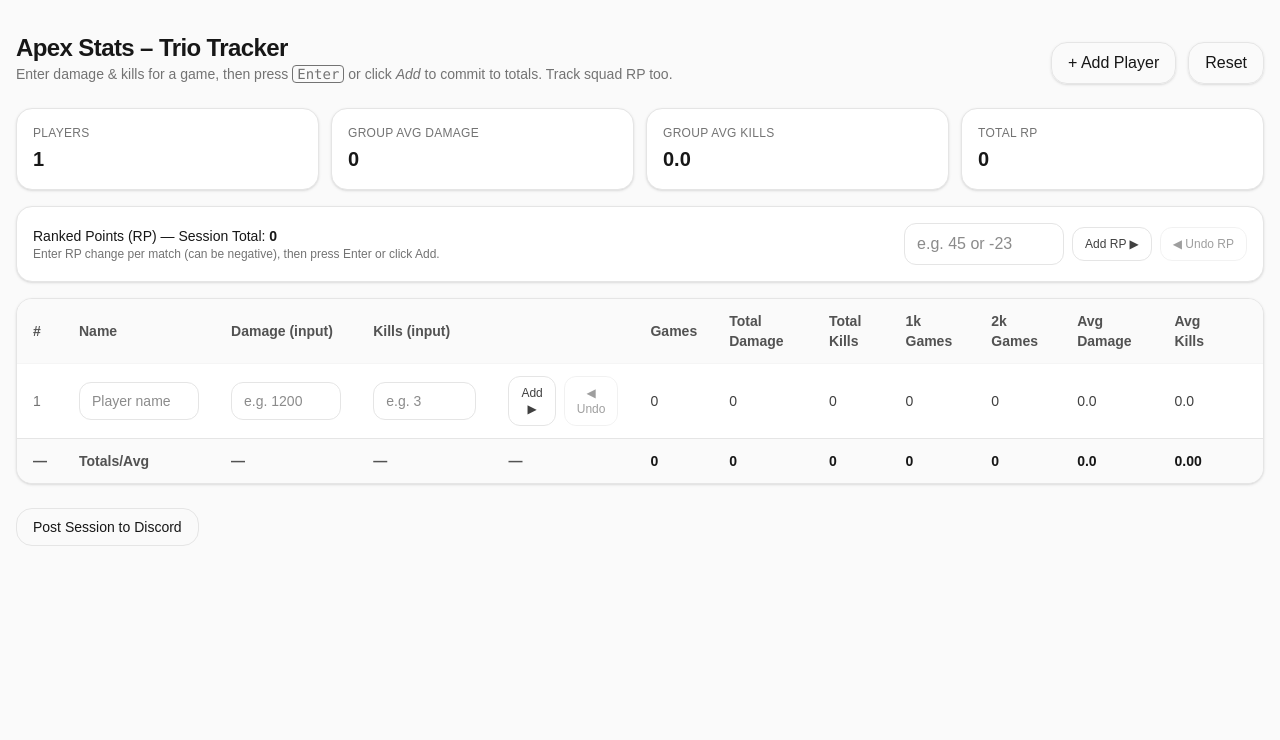
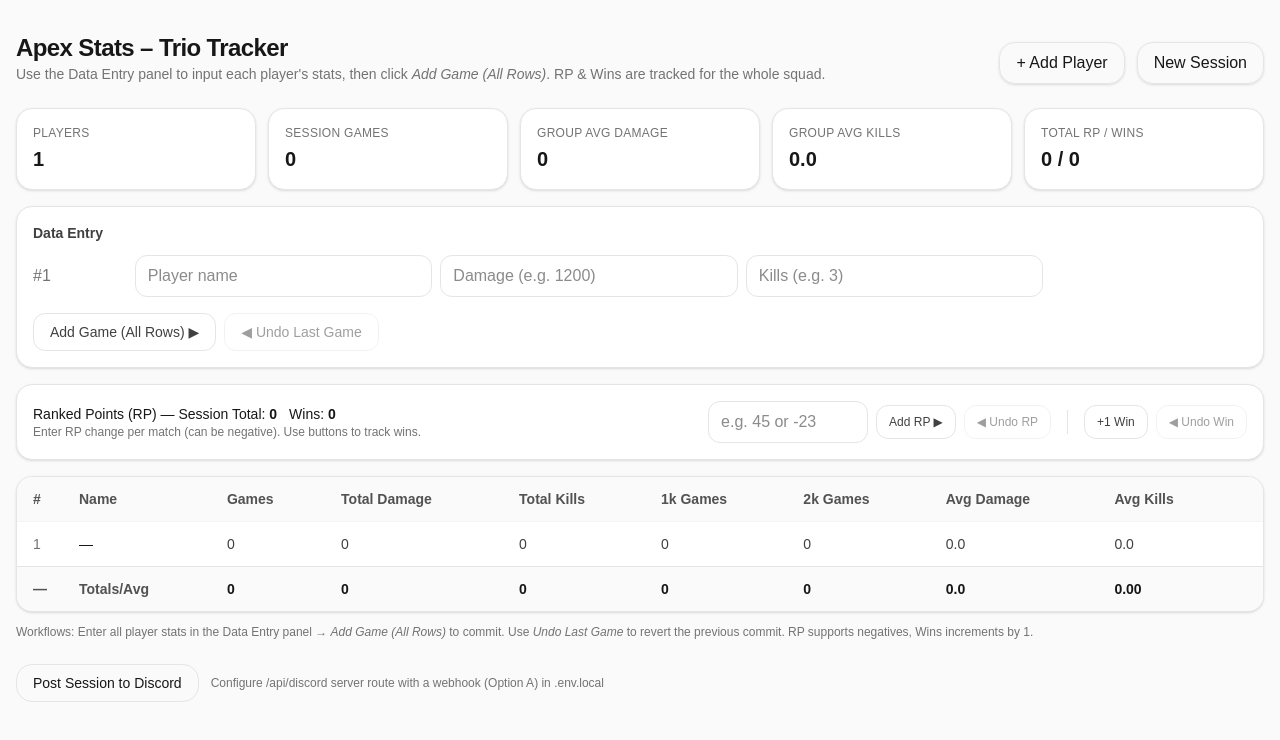
Before and after one commit to codewithsrobins1/apex-trio-tracker, a Next.js app: page / in a window 1280 px wide. Shown: the top 740 px of the page. Built offline with nearby package versions, Linux system fonts and the light colour scheme.

Commit message:
update for single add and multiple sections

```diff
--- a/src/app/page.tsx
+++ b/src/app/page.tsx
@@ -9,12 +9,16 @@
     name: string;
     damageInput: string;
     killsInput: string;
-    games: number;
+    games: number; // per-player games (increments with global Add Game)
     totalDamage: number;
     totalKills: number;
     oneKGames: number; // >= 1000 dmg
     twoKGames: number; // >= 2000 dmg
-    history: GameEntry[];
+    history: GameEntry[]; // individual history (still used by global undo)
+  };
+
+  type GameFrame = {
+    entries: { id: string; entry: GameEntry }[]; // one entry per player for a single match
   };
 
   const makeNewPlayer = (): Player => ({
@@ -32,10 +36,18 @@
 
   const [players, setPlayers] = useState<Player[]>([makeNewPlayer()]);
 
+  // Session-level trackers
+  const [sessionGames, setSessionGames] = useState<number>(0);
+  const [gameHistory, setGameHistory] = useState<GameFrame[]>([]); // for global undo
+
   // Group RP (ranked points) for the whole squad this session
   const [rpInput, setRpInput] = useState<string>("");
   const [totalRP, setTotalRP] = useState<number>(0);
   const [rpHistory, setRpHistory] = useState<number[]>([]);
+
+  // Wins tracker (group-wide)
+  const [wins, setWins] = useState<number>(0);
+  const [winsHistory, setWinsHistory] = useState<number[]>([]);
 
   const MAX_PLAYERS = 3;
 
@@ -52,54 +64,61 @@
     setPlayers((prev) => prev.map((pl) => (pl.id === id ? { ...pl, [field]: value } : pl)));
   };
 
-  // Commit one player's current inputs to their totals (Enter key or Add button)
-  const commitCurrentGame = (id: string) => {
+  // ===== Global Add / Undo (applies to everyone) =====
+  const addGameAll = () => {
+    // Determine if at least one player's inputs are provided; otherwise ignore
+    const anyProvided = players.some((p) => (p.damageInput ?? "") !== "" || (p.killsInput ?? "") !== "");
+    if (!anyProvided) return;
+
+    const frame: GameFrame = { entries: [] };
     setPlayers((prev) =>
       prev.map((pl) => {
-        if (pl.id !== id) return pl;
-        const dmg = Number(pl.damageInput);
-        const k = Number(pl.killsInput);
-        const validDmg = Number.isFinite(dmg) && dmg >= 0 ? dmg : 0;
-        const validKills = Number.isFinite(k) && k >= 0 ? k : 0;
-        // If both inputs are empty/NaN, do nothing
-        if ((pl.damageInput ?? "") === "" && (pl.killsInput ?? "") === "") return pl;
-        const entry: GameEntry = { damage: validDmg, kills: validKills };
+        const dmgRaw = Number(pl.damageInput);
+        const kRaw = Number(pl.killsInput);
+        const dmg = Number.isFinite(dmgRaw) && dmgRaw >= 0 ? dmgRaw : 0;
+        const k = Number.isFinite(kRaw) && kRaw >= 0 ? kRaw : 0;
+        frame.entries.push({ id: pl.id, entry: { damage: dmg, kills: k } });
         return {
           ...pl,
           games: pl.games + 1,
-          totalDamage: pl.totalDamage + validDmg,
-          totalKills: pl.totalKills + validKills,
-          oneKGames: pl.oneKGames + (validDmg >= 1000 ? 1 : 0),
-          twoKGames: pl.twoKGames + (validDmg >= 2000 ? 1 : 0),
+          totalDamage: pl.totalDamage + dmg,
+          totalKills: pl.totalKills + k,
+          oneKGames: pl.oneKGames + (dmg >= 1000 ? 1 : 0),
+          twoKGames: pl.twoKGames + (dmg >= 2000 ? 1 : 0),
           damageInput: "",
           killsInput: "",
-          history: [...pl.history, entry],
+          history: [...pl.history, { damage: dmg, kills: k }],
         };
       })
     );
+    setSessionGames((g) => g + 1);
+    setGameHistory((h) => [...h, frame]);
   };
 
-  // Undo the last committed game for a player
-  const undoLastGame = (id: string) => {
+  const undoGameAll = () => {
+    if (gameHistory.length === 0) return;
+    const last = gameHistory[gameHistory.length - 1];
     setPlayers((prev) =>
       prev.map((pl) => {
-        if (pl.id !== id) return pl;
-        if (pl.history.length === 0) return pl;
-        const last = pl.history[pl.history.length - 1];
+        const found = last.entries.find((e) => e.id === pl.id);
+        if (!found) return pl;
+        const { damage, kills } = found.entry;
         return {
           ...pl,
           games: Math.max(0, pl.games - 1),
-          totalDamage: Math.max(0, pl.totalDamage - last.damage),
-          totalKills: Math.max(0, pl.totalKills - last.kills),
-          oneKGames: Math.max(0, pl.oneKGames - (last.damage >= 1000 ? 1 : 0)),
-          twoKGames: Math.max(0, pl.twoKGames - (last.damage >= 2000 ? 1 : 0)),
-          // optional: restore last inputs for quick edit
-          damageInput: String(last.damage ?? ""),
-          killsInput: String(last.kills ?? ""),
+          totalDamage: Math.max(0, pl.totalDamage - damage),
+          totalKills: Math.max(0, pl.totalKills - kills),
+          oneKGames: Math.max(0, pl.oneKGames - (damage >= 1000 ? 1 : 0)),
+          twoKGames: Math.max(0, pl.twoKGames - (damage >= 2000 ? 1 : 0)),
+          // optional: restore inputs to last values for quick re-entry
+          damageInput: String(damage || ""),
+          killsInput: String(kills || ""),
           history: pl.history.slice(0, -1),
         };
       })
     );
+    setSessionGames((g) => Math.max(0, g - 1));
+    setGameHistory((h) => h.slice(0, -1));
   };
 
   // RP controls (group-wide)
@@ -116,6 +135,17 @@
     setTotalRP((v) => v - last);
     setRpHistory((h) => h.slice(0, -1));
     setRpInput(String(last));
+  };
+
+  // Wins controls (group-wide)
+  const addWin = () => {
+    setWins((w) => w + 1);
+    setWinsHistory((h) => [...h, 1]);
+  };
+  const undoWin = () => {
+    if (winsHistory.length === 0) return;
+    setWins((w) => Math.max(0, w - 1));
+    setWinsHistory((h) => h.slice(0, -1));
   };
 
   // Derived averages per player
@@ -139,13 +169,13 @@
 
   return (
     <main className="min-h-screen bg-neutral-50 text-neutral-900 px-4 py-8">
-      {/* Increase width by +200px (was 1100px) */}
       <div className="mx-auto max-w-[1300px]">
         <header className="mb-6 flex items-end justify-between gap-4">
           <div>
             <h1 className="text-2xl font-bold tracking-tight">Apex Stats – Trio Tracker</h1>
             <p className="text-sm text-neutral-500">
-              Enter damage & kills for a game, then press <kbd className="rounded border px-1">Enter</kbd> or click <em>Add</em> to commit to totals. Track squad RP too.
+              Use the Data Entry panel to input each player's stats, then click <em>Add Game (All Rows)</em>.
+              RP & Wins are tracked for the whole squad.
             </p>
           </div>
 
@@ -159,20 +189,32 @@
               + Add Player
             </button>
             <button
-              onClick={() => setPlayers([makeNewPlayer()])}
+              onClick={() => {
+                setPlayers([makeNewPlayer()]);
+                setSessionGames(0);
+                setGameHistory([]);
+                setTotalRP(0);
+                setRpHistory([]);
+                setWins(0);
+                setWinsHistory([]);
+              }}
               className="rounded-2xl px-4 py-2 shadow-sm border border-neutral-200 hover:shadow transition"
-              title="Reset to a single empty row"
+              title="Reset to a single empty row & clear session"
             >
-              Reset
+              New Session
             </button>
           </div>
         </header>
 
         {/* KPI cards */}
-        <section className="mb-4 grid grid-cols-2 gap-3 sm:grid-cols-4">
+        <section className="mb-4 grid grid-cols-2 gap-3 sm:grid-cols-5">
           <div className="rounded-2xl border border-neutral-200 bg-white p-4 shadow-sm">
             <div className="text-xs uppercase tracking-wide text-neutral-500 mb-1">Players</div>
             <div className="text-xl font-semibold">{players.length}</div>
+          </div>
+          <div className="rounded-2xl border border-neutral-200 bg-white p-4 shadow-sm">
+            <div className="text-xs uppercase tracking-wide text-neutral-500 mb-1">Session Games</div>
+            <div className="text-xl font-semibold">{sessionGames}</div>
           </div>
           <div className="rounded-2xl border border-neutral-200 bg-white p-4 shadow-sm">
             <div className="text-xs uppercase tracking-wide text-neutral-500 mb-1">Group Avg Damage</div>
@@ -183,19 +225,94 @@
             <div className="text-xl font-semibold">{groupAvgKills.toFixed(1)}</div>
           </div>
           <div className="rounded-2xl border border-neutral-200 bg-white p-4 shadow-sm">
-            <div className="text-xs uppercase tracking-wide text-neutral-500 mb-1">Total RP</div>
-            <div className="text-xl font-semibold">{totalRP}</div>
+            <div className="text-xs uppercase tracking-wide text-neutral-500 mb-1">Total RP / Wins</div>
+            <div className="text-xl font-semibold">{totalRP} / {wins}</div>
           </div>
         </section>
 
-        {/* RP Controls (group-wide) */}
+        {/* Data Entry panel */}
+        <section className="mb-4 rounded-2xl border border-neutral-200 bg-white p-4 shadow-sm">
+          <h2 className="mb-3 text-sm font-semibold text-neutral-700">Data Entry</h2>
+          <div className="grid gap-3">
+            {players.map((p, idx) => (
+              <div key={p.id} className="grid grid-cols-1 gap-2 sm:grid-cols-12 items-center">
+                <div className="sm:col-span-1 text-neutral-500">#{idx + 1}</div>
+                <div className="sm:col-span-3">
+                  <input
+                    type="text"
+                    value={p.name}
+                    onChange={(e) => updateField(p.id, "name", e.target.value)}
+                    placeholder="Player name"
+                    className="w-full rounded-xl border border-neutral-200 px-3 py-2 outline-none focus:ring-2 focus:ring-neutral-200"
+                  />
+                </div>
+                <div className="sm:col-span-3">
+                  <input
+                    inputMode="numeric"
+                    type="number"
+                    min={0}
+                    value={p.damageInput}
+                    onChange={(e) => updateField(p.id, "damageInput", e.target.value)}
+                    placeholder="Damage (e.g. 1200)"
+                    className="w-full rounded-xl border border-neutral-200 px-3 py-2 outline-none focus:ring-2 focus:ring-neutral-200"
+                  />
+                </div>
+                <div className="sm:col-span-3">
+                  <input
+                    inputMode="numeric"
+                    type="number"
+                    min={0}
+                    value={p.killsInput}
+                    onChange={(e) => updateField(p.id, "killsInput", e.target.value)}
+                    placeholder="Kills (e.g. 3)"
+                    className="w-full rounded-xl border border-neutral-200 px-3 py-2 outline-none focus:ring-2 focus:ring-neutral-200"
+                  />
+                </div>
+                <div className="sm:col-span-2">
+                  {players.length > 1 && (
+                    <button
+                      onClick={() => removePlayer(p.id)}
+                      className="w-full rounded-xl border border-neutral-200 px-2 py-2 text-xs text-neutral-600 hover:shadow-sm"
+                      title="Remove player"
+                    >
+                      Remove
+                    </button>
+                  )}
+                </div>
+              </div>
+            ))}
+          </div>
+
+          <div className="mt-4 flex flex-wrap items-center gap-2">
+            <button
+              onClick={addGameAll}
+              className="rounded-xl border border-neutral-200 px-4 py-2 text-sm text-neutral-700 hover:shadow-sm"
+              title="Commit current inputs for all players as one game"
+            >
+              Add Game (All Rows) ▶
+            </button>
+            <button
+              onClick={undoGameAll}
+              className="rounded-xl border border-neutral-200 px-4 py-2 text-sm text-neutral-700 hover:shadow-sm disabled:opacity-50"
+              disabled={gameHistory.length === 0}
+              title="Undo the last added game for all players"
+            >
+              ◀ Undo Last Game
+            </button>
+          </div>
+        </section>
+
+        {/* RP & Wins Controls (group-wide) */}
         <section className="mb-4 rounded-2xl border border-neutral-200 bg-white p-4 shadow-sm">
           <div className="flex flex-col gap-3 sm:flex-row sm:items-center sm:justify-between">
             <div>
-              <div className="text-sm font-medium">Ranked Points (RP) — Session Total: <span className="font-semibold">{totalRP}</span></div>
-              <p className="text-xs text-neutral-500">Enter RP change per match (can be negative), then press Enter or click Add.</p>
+              <div className="text-sm font-medium">
+                Ranked Points (RP) — Session Total: <span className="font-semibold">{totalRP}</span>
+                <span className="ml-3">Wins: <span className="font-semibold">{wins}</span></span>
+              </div>
+              <p className="text-xs text-neutral-500">Enter RP change per match (can be negative). Use buttons to track wins.</p>
             </div>
-            <div className="flex items-center gap-2">
+            <div className="flex flex-wrap items-center gap-2">
               <input
                 type="number"
                 value={rpInput}
@@ -219,20 +336,35 @@
               >
                 ◀ Undo RP
               </button>
+
+              <div className="mx-2 h-6 w-px bg-neutral-200" />
+
+              <button
+                onClick={addWin}
+                className="rounded-xl border border-neutral-200 px-3 py-2 text-xs text-neutral-700 hover:shadow-sm"
+                title="Increment wins"
+              >
+                +1 Win
+              </button>
+              <button
+                onClick={undoWin}
+                className="rounded-xl border border-neutral-200 px-3 py-2 text-xs text-neutral-700 hover:shadow-sm disabled:opacity-50"
+                disabled={winsHistory.length === 0}
+                title="Undo last win"
+              >
+                ◀ Undo Win
+              </button>
             </div>
           </div>
         </section>
 
-        {/* Table */}
+        {/* Player Stats table */}
         <div className="overflow-x-auto rounded-2xl border border-neutral-200 bg-white shadow-sm">
           <table className="w-full text-left text-sm">
             <thead className="bg-neutral-50 text-neutral-600">
               <tr>
                 <th className="px-4 py-3 w-[44px]">#</th>
                 <th className="px-4 py-3">Name</th>
-                <th className="px-4 py-3">Damage (input)</th>
-                <th className="px-4 py-3">Kills (input)</th>
-                <th className="px-4 py-3 w-[1%]"></th>{/* Add/Undo buttons */}
                 <th className="px-4 py-3">Games</th>
                 <th className="px-4 py-3">Total Damage</th>
                 <th className="px-4 py-3">Total Kills</th>
@@ -249,59 +381,7 @@
                 return (
                   <tr key={p.id} className="border-t border-neutral-100">
                     <td className="px-4 py-3 text-neutral-500">{idx + 1}</td>
-                    <td className="px-4 py-3">
-                      <input
-                        type="text"
-                        value={p.name}
-                        onChange={(e) => updateField(p.id, "name", e.target.value)}
-                        placeholder="Player name"
-                        className="w-full rounded-xl border border-neutral-200 px-3 py-2 outline-none focus:ring-2 focus:ring-neutral-200"
-                      />
-                    </td>
-                    <td className="px-4 py-3">
-                      <input
-                        inputMode="numeric"
-                        type="number"
-                        min={0}
-                        value={p.damageInput}
-                        onChange={(e) => updateField(p.id, "damageInput", e.target.value)}
-                        onKeyDown={(e) => { if (e.key === "Enter") commitCurrentGame(p.id); }}
-                        placeholder="e.g. 1200"
-                        className="w-full rounded-xl border border-neutral-200 px-3 py-2 outline-none focus:ring-2 focus:ring-neutral-200"
-                      />
-                    </td>
-                    <td className="px-4 py-3">
-                      <input
-                        inputMode="numeric"
-                        type="number"
-                        min={0}
-                        value={p.killsInput}
-                        onChange={(e) => updateField(p.id, "killsInput", e.target.value)}
-                        onKeyDown={(e) => { if (e.key === "Enter") commitCurrentGame(p.id); }}
-                        placeholder="e.g. 3"
-                        className="w-full rounded-xl border border-neutral-200 px-3 py-2 outline-none focus:ring-2 focus:ring-neutral-200"
-                      />
-                    </td>
-                    <td className="px-4 py-3">
-                      <div className="flex items-center gap-2">
-                        <button
-                          onClick={() => commitCurrentGame(p.id)}
-                          className="rounded-xl border border-neutral-200 px-3 py-2 text-xs text-neutral-700 hover:shadow-sm"
-                          title="Add this game's inputs to totals"
-                        >
-                          Add ▶
-                        </button>
-                        <button
-                          onClick={() => undoLastGame(p.id)}
-                          className="rounded-xl border border-neutral-200 px-3 py-2 text-xs text-neutral-700 hover:shadow-sm disabled:opacity-50"
-                          title="Undo the last added game"
-                          disabled={p.history.length === 0}
-                        >
-                          ◀ Undo
-                        </button>
-                      </div>
-                    </td>
-
+                    <td className="px-4 py-3">{p.name || "—"}</td>
                     <td className="px-4 py-3 text-neutral-700">{p.games}</td>
                     <td className="px-4 py-3 text-neutral-700">{p.totalDamage}</td>
                     <td className="px-4 py-3 text-neutral-700">{p.totalKills}</td>
@@ -328,10 +408,9 @@
               <tr className="border-t border-neutral-200 bg-neutral-50 font-semibold">
                 <td className="px-4 py-3 text-neutral-600">—</td>
                 <td className="px-4 py-3 text-neutral-600">Totals/Avg</td>
-                <td className="px-4 py-3 text-neutral-600">—</td>
-                <td className="px-4 py-3 text-neutral-600">—</td>
-                <td className="px-4 py-3 text-neutral-600">—</td>
-                <td className="px-4 py-3">{players.reduce((acc, p) => acc + p.games, 0)}</td>
+                <td className="px-4 py-3">{/* sum of player games */}
+                  {players.reduce((acc, p) => acc + p.games, 0)}
+                </td>
                 <td className="px-4 py-3">{players.reduce((acc, p) => acc + p.totalDamage, 0)}</td>
                 <td className="px-4 py-3">{players.reduce((acc, p) => acc + p.totalKills, 0)}</td>
                 <td className="px-4 py-3">{players.reduce((acc, p) => acc + p.oneKGames, 0)}</td>
@@ -344,14 +423,17 @@
           </table>
         </div>
 
+        <p className="mt-3 text-xs text-neutral-500">
+          Workflows: Enter all player stats in the Data Entry panel → <em>Add Game (All Rows)</em> to commit. Use <em>Undo Last Game</em> to revert the previous commit. RP supports negatives, Wins increments by 1.
+        </p>
+
         <div className="mt-6 flex items-center gap-3">
           <button
             onClick={async () => {
               const lines: string[] = [];
               lines.push(`**Apex Session Summary**`);
-              const totalGames = players.reduce((a, p) => a + p.games, 0);
-              lines.push(`Games recorded: ${totalGames}`);
-              lines.push(`Total RP: ${totalRP}`);
+              lines.push(`Games recorded: ${sessionGames}`);
+              lines.push(`Total RP: ${totalRP} | Wins: ${wins}`);
               lines.push("");
               players.forEach((p, i) => {
                 const avgD = p.games > 0 ? (p.totalDamage / p.games).toFixed(0) : "0";
@@ -361,11 +443,7 @@
                 );
               });
               lines.push("");
-              lines.push(
-                `Group Avg — Damage: ${groupAvgDamage.toFixed(0)}, Kills: ${groupAvgKills.toFixed(
-                  1
-                )}, Total RP: ${totalRP}`
-              );
+              lines.push(`Group Avg — Damage: ${groupAvgDamage.toFixed(0)}, Kills: ${groupAvgKills.toFixed(1)}, Total RP: ${totalRP}, Wins: ${wins}`);
 
               const content = lines.join("\n");
               try {
@@ -379,11 +457,7 @@
               } catch (err: unknown) {
                 console.error(err);
                 const msg = err instanceof Error ? err.message : String(err);
-                alert(
-                  `Failed to post to Discord. ${
-                    msg ? `Details: ${msg}` : "Check server logs & .env."
-                  } ❌`
-                );
+                alert(`Failed to post to Discord. ${msg ? `Details: ${msg}` : "Check server logs & .env."} ❌`);
               }
             }}
             className="rounded-2xl border border-neutral-200 px-4 py-2 text-sm hover:shadow transition"
@@ -391,8 +465,51 @@
           >
             Post Session to Discord
           </button>
+          <span className="text-xs text-neutral-500">Configure /api/discord server route with a webhook (Option A) in .env.local</span>
         </div>
       </div>
     </main>
   );
 }
+
+
+// ==============================
+// FILE: app/api/discord/route.ts
+// Option A: Webhook-based posting
+// ==============================
+// Place this file at app/api/discord/route.ts
+// Requires: DISCORD_WEBHOOK_URL in .env.local
+
+export const dynamic = "force-dynamic"; // ensure no caching in vercel-like hosts
+
+import { NextResponse } from "next/server";
+
+export async function POST(req: Request) {
+  try {
+    const { content } = await req.json();
+    if (!content || typeof content !== "string") {
+      return NextResponse.json({ error: "Missing 'content' string" }, { status: 400 });
+    }
+
+    const url = process.env.DISCORD_WEBHOOK_URL;
+    if (!url) {
+      return NextResponse.json({ error: "Missing DISCORD_WEBHOOK_URL env var" }, { status: 500 });
+    }
+
+    const res = await fetch(url, {
+      method: "POST",
+      headers: { "Content-Type": "application/json" },
+      body: JSON.stringify({ content }),
+    });
+
+    if (!res.ok) {
+      const text = await res.text();
+      return NextResponse.json({ error: text || "Discord webhook error" }, { status: res.status });
+    }
+
+    return NextResponse.json({ ok: true }, { status: 200 });
+  } catch (err: unknown) {
+    const message = err instanceof Error ? err.message : "Unknown error";
+    return NextResponse.json({ error: message }, { status: 500 });
+  }
+}
```
